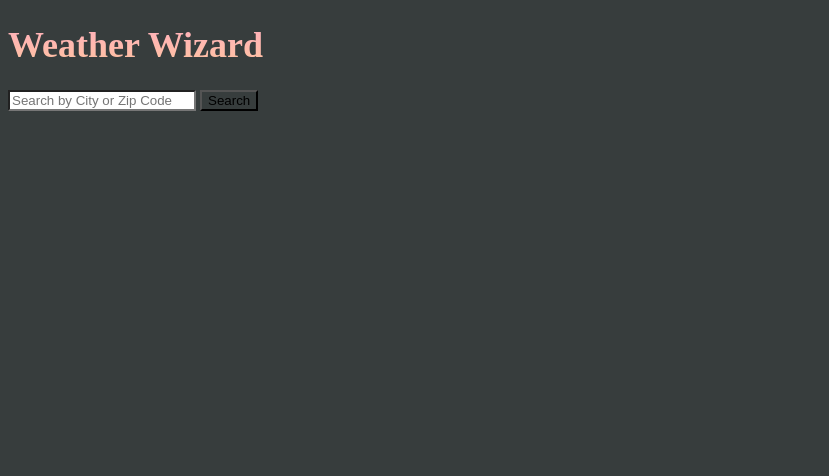
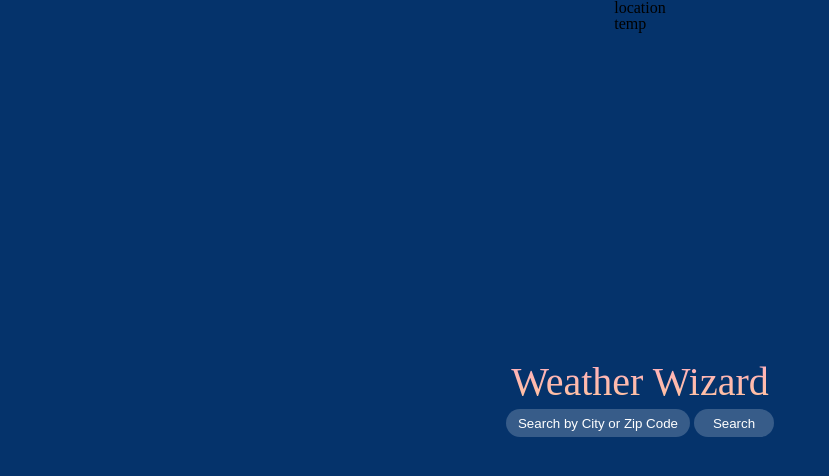
Before and after one commit to jann88/phase-1-project, a plain HTML site: page index.html in a window 1280 px wide. Shown: the whole page, without its empty margins (0-829 px from the left). Drawn offline with Linux system fonts and the light colour scheme.

Commit message:
minor changes

```diff
--- a/index.html
+++ b/index.html
@@ -9,7 +9,18 @@
   </head>
   <body>
     <div id="main-container">
+      <div id="top-container">
+        <div id="weather-image"></div>
+        <div id="location-info">
+          <p>location</p>
+          <p>temp</p>
+        </div>
+
+
+      </div>
+      <div id="mid-container">
         <h1>Weather Wizard</h1>
+        <div id="inputs">
           <input
             type="text"
             id="weather-search"
@@ -22,6 +33,9 @@
             id="submit-button"
           />
         </div>
+      </div>
+      <div id="bottom-container"></div>
+    </div>
     <h1 id="temp-f"></h1>
     <script type="text/javascript" src="script.js"></script>
   </body>
--- a/style.css
+++ b/style.css
@@ -1,27 +1,124 @@
-* {
-  background-color: rgb(55, 61, 61);
+/* http://meyerweb.com/eric/tools/css/reset/
+   v2.0 | 20110126
+   License: none (public domain)
+*/
+/* This is to override default HTML styling from site above ^ */
+html, body, div, span, applet, object, iframe,
+h1, h2, h3, h4, h5, h6, p, blockquote, pre,
+a, abbr, acronym, address, big, cite, code,
+del, dfn, em, img, ins, kbd, q, s, samp,
+small, strike, strong, sub, sup, tt, var,
+b, u, i, center,
+dl, dt, dd, ol, ul, li,
+fieldset, form, label, legend,
+table, caption, tbody, tfoot, thead, tr, th, td,
+article, aside, canvas, details, embed,
+figure, figcaption, footer, header, hgroup,
+menu, nav, output, ruby, section, summary,
+time, mark, audio, video {
+	margin: 0;
+	padding: 0;
+	border: 0;
+	font-size: 100%;
+	font: inherit;
+	vertical-align: baseline;
+}
+/* HTML5 display-role reset for older browsers */
+article, aside, details, figcaption, figure,
+footer, header, hgroup, menu, nav, section {
+	display: block;
+}
+body {
+	line-height: 1;
+}
+ol, ul {
+	list-style: none;
+}
+blockquote, q {
+	quotes: none;
+}
+blockquote:before, blockquote:after,
+q:before, q:after {
+	content: '';
+	content: none;
+}
+table {
+	border-collapse: collapse;
+	border-spacing: 0;
+}
+
+
+
+
+
+
+body {
+  background-color: #05336B;
 }
 
 #weather-search {
-  background-color: white;
-  align-items: center;
   width: 180px;
+  background-color: #375C89;
+  border: none;
+  border-radius: 20px;
+  height: 26px;
+  text-align: center;
+  color: white;
+
+}
+#weather-search:focus {
+  outline: none;
+}
+#weather-search:focus::placeholder {
+  color: transparent;
+}
+::placeholder {
+  color: white;
+  text-align: center;
+  padding: 0px , 10px;
 }
 
-#main-container {
-  display: block;
-  margin: auto;
+#mid-container {
+  display: flex;
+  flex-direction: column;
+  align-items: center;
+  justify-content: center;
 }
-#main-container h1 {
-  font-size: 36px;
+#mid-container h1 {
+  font-size: 40px;
   background: -webkit-linear-gradient(#ffafbd, #ffc3a0);
   -webkit-background-clip: text;
   background-clip: text;
   -webkit-text-fill-color: transparent;
   align-items: center;
   justify-content: center;
-  width: 50%;
+  margin-bottom: 7px;
 }
-input #submit-button {
+#submit-button {
   width: 80px;
+  border-radius: 20px;
+  background-color: #375C89 ;
+  border: none;
+  height: 28px;
+  color: white;
 }
+#submit-button:hover {
+  cursor: pointer;
+  border: 2px solid white;
+}
+#main-container {
+  display: grid;
+  grid-template-rows: 1fr 1fr 1fr;
+  height: 100vh;
+}
+#top-container {
+  display: flex;
+  flex-direction: column;
+  align-items: center;
+}
+#bottom-container {
+  display: flex;
+  flex-direction: column;
+  align-items: center;
+  justify-content: center;
+}
```
Lines whose indentation alone changed are shown as unchanged.
